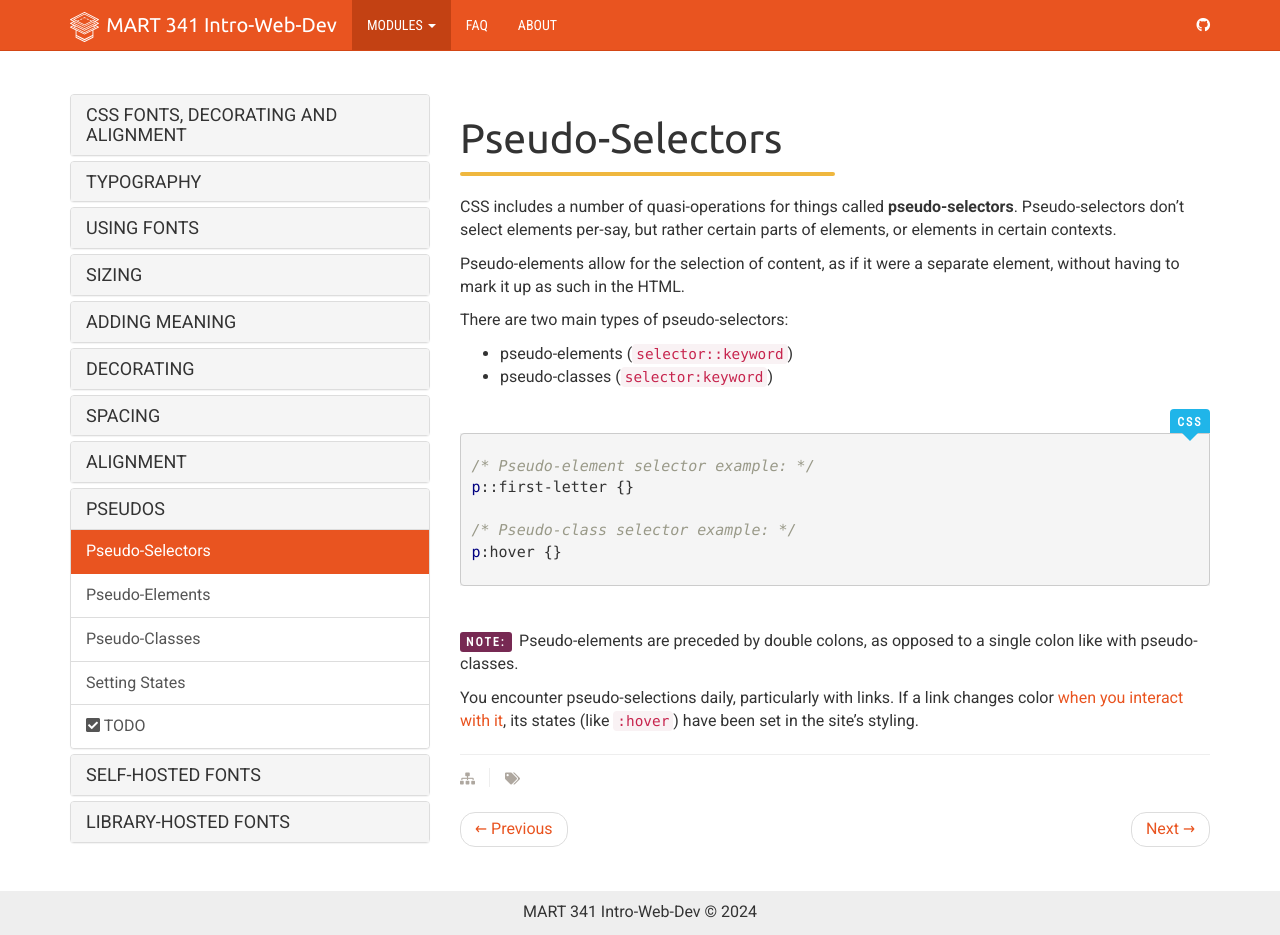
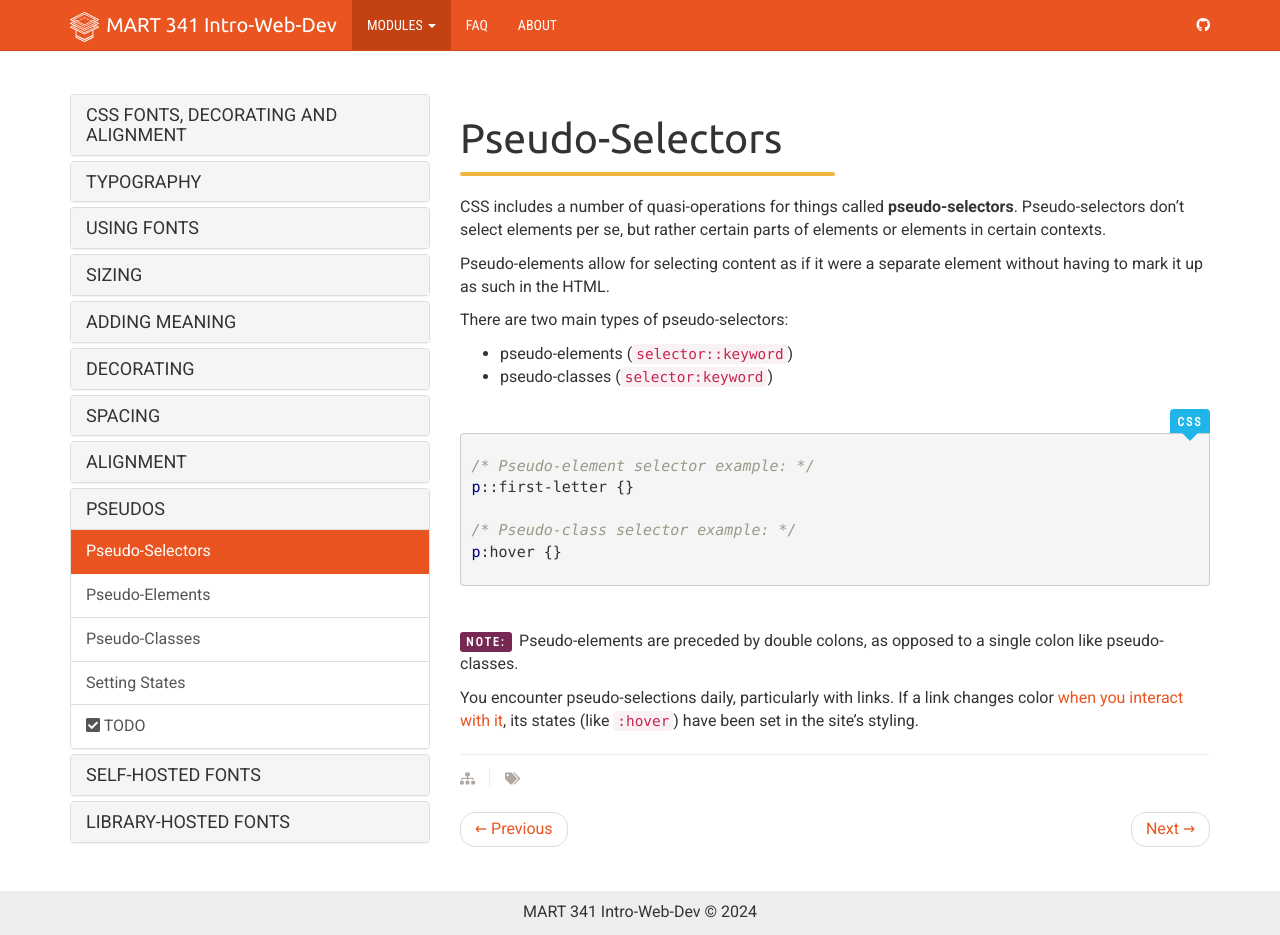
Before and after one commit to Montana-Media-Arts/webDesignFall2024, a Jekyll site: the page built from _docs/topic-10/08-pseudos/01-page.md, in a window 1280 px wide and 935 px high. Built offline with Jekyll 4.4.1, drawn with Linux system fonts in a browser that asks for light colours; nearby versions of some CDN libraries.

Commit message:
Update 01-page.md

````diff
--- a/_docs/topic-10/08-pseudos/01-page.md
+++ b/_docs/topic-10/08-pseudos/01-page.md
@@ -6,9 +6,9 @@ permalink: /topic-10/pseudo-selectors/
 
 <div class="divider-heading"></div>
 
-CSS includes a number of quasi-operations for things called **pseudo-selectors**. Pseudo-selectors don't select elements per-say, but rather certain parts of elements, or elements in certain contexts.
+CSS includes a number of quasi-operations for things called **pseudo-selectors**. Pseudo-selectors don't select elements per se, but rather certain parts of elements or elements in certain contexts.
 
-Pseudo-elements allow for the selection of content, as if it were a separate element, without having to mark it up as such in the HTML.
+Pseudo-elements allow for selecting content as if it were a separate element without having to mark it up as such in the HTML.
 
 There are two main types of pseudo-selectors:
 - pseudo-elements (`selector::keyword`)
@@ -25,6 +25,6 @@ p::first-letter {}
 /* Pseudo-class selector example: */
 p:hover {}
 ```
-<span class="label label-info">NOTE:</span> Pseudo-elements are preceded by double colons, as opposed to a single colon like with pseudo-classes.
+<span class="label label-info">NOTE:</span> Pseudo-elements are preceded by double colons, as opposed to a single colon like pseudo-classes.
 
 You encounter pseudo-selections daily, particularly with links. If a link changes color [when you interact with it](../../), its states (like `:hover`) have been set in the site's styling.
````
